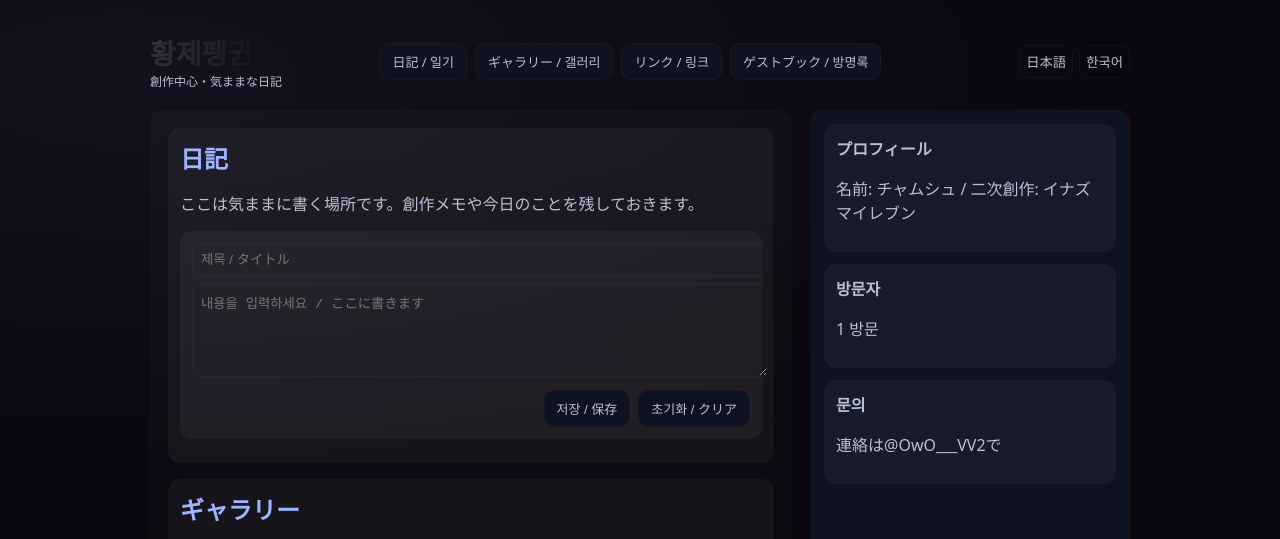
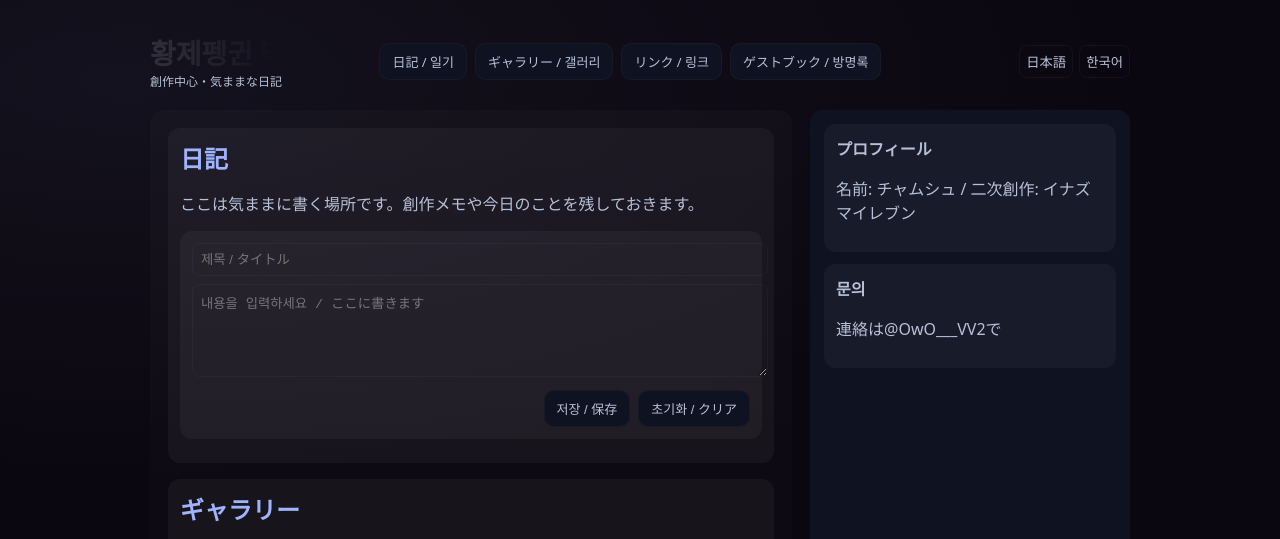
Before and after one commit to Aptenodytes-250405/Aptenodytes-250405.github.io, a plain HTML site: page index.html in a window 1280 px wide. Shown: the top 539 px of the page. Drawn offline with Linux system fonts and the light colour scheme.

Commit message:
Update index.html

```diff
--- a/index.html
+++ b/index.html
@@ -186,11 +186,6 @@
         </div>
 
         <div class="card">
-          <strong data-ja="방문자" data-ko="방문자">방문자</strong>
-          <p id="visitor-count">--</p>
-        </div>
-
-        <div class="card">
           <strong data-ja="문의" data-ko="문의">문의</strong>
           <p data-ja="連絡は@OwO___VV2で" data-ko="연락은 @OwO___VV2 로">연락은 @OwO___VV2 로</p>
         </div>
@@ -224,12 +219,6 @@
     document.getElementById('lang-ko').addEventListener('click', ()=>setLang('ko'));
     const savedLang = localStorage.getItem('site-lang') || 'ja';
     setLang(savedLang);
-
-    // 방문자 카운트 (간단한 로컬 카운트)
-    let visits = parseInt(localStorage.getItem('visitor-count')||'0');
-    visits++;
-    localStorage.setItem('visitor-count', visits);
-    document.getElementById('visitor-count').textContent = visits + ' 방문';
 
     // 다이어리 저장 (로컬 스토리지 기반)
     const diaryForm = document.getElementById('diary-form');
```
